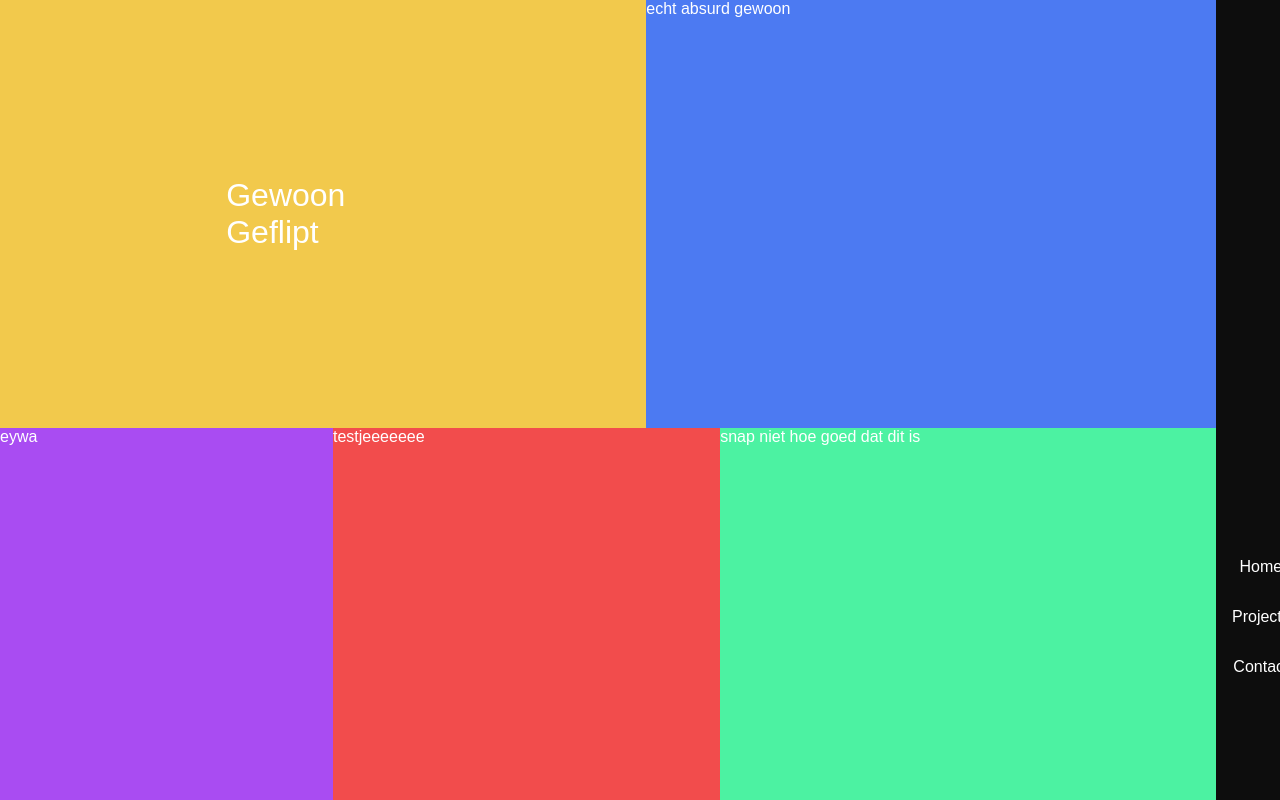
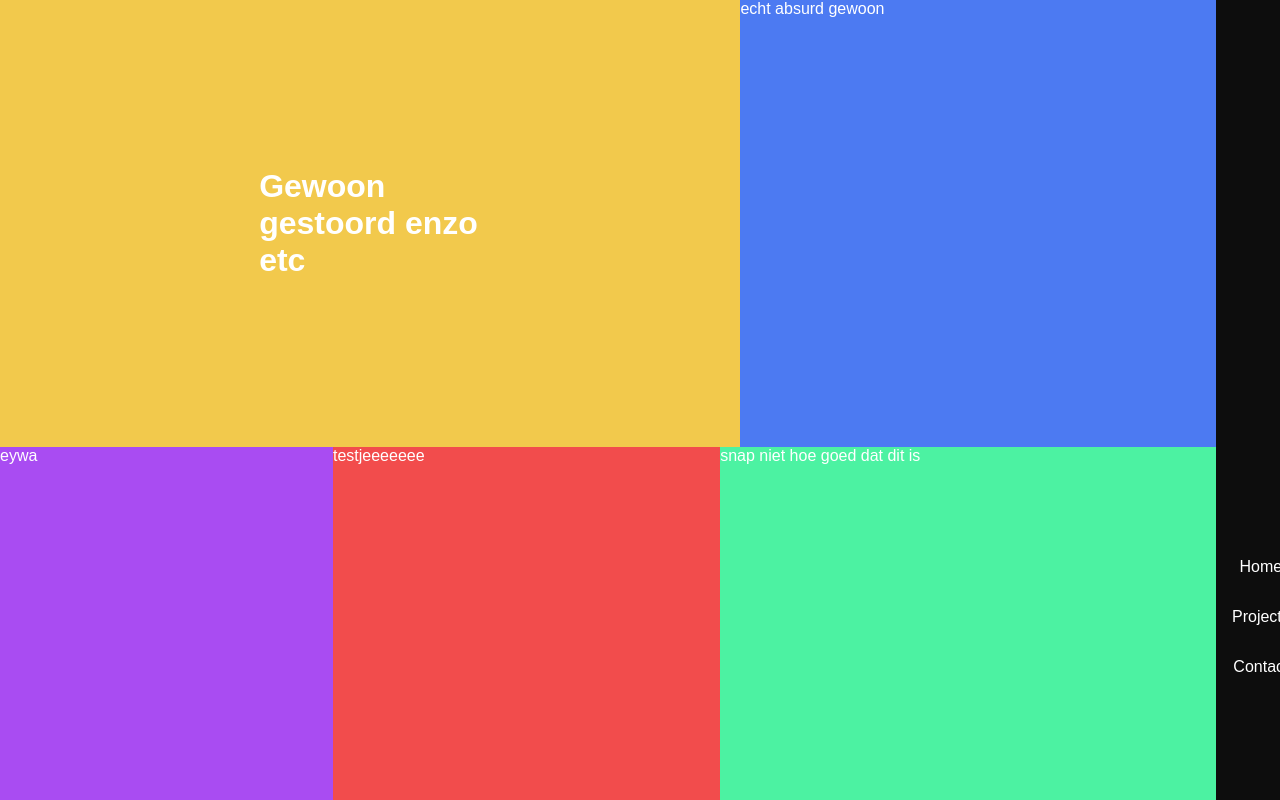
Before and after one commit to redzn/Project-Mod, a plain HTML site: page index.html in a window 1280 px wide. Shown: the top 800 px of the page. Drawn offline with Linux system fonts and the light colour scheme.

Commit message:
testje op snelheid

```diff
--- a/index.html
+++ b/index.html
@@ -11,9 +11,9 @@
         <div class="row">
           <div class="box1">
             <div class="boxContent1">
-              <p>
-                Gewoon Geflipt
-              </p>
+              <h1>
+                Gewoon gestoord enzo etc
+              </h1>
             </div>
           </div>
           <div class="box2">
```
